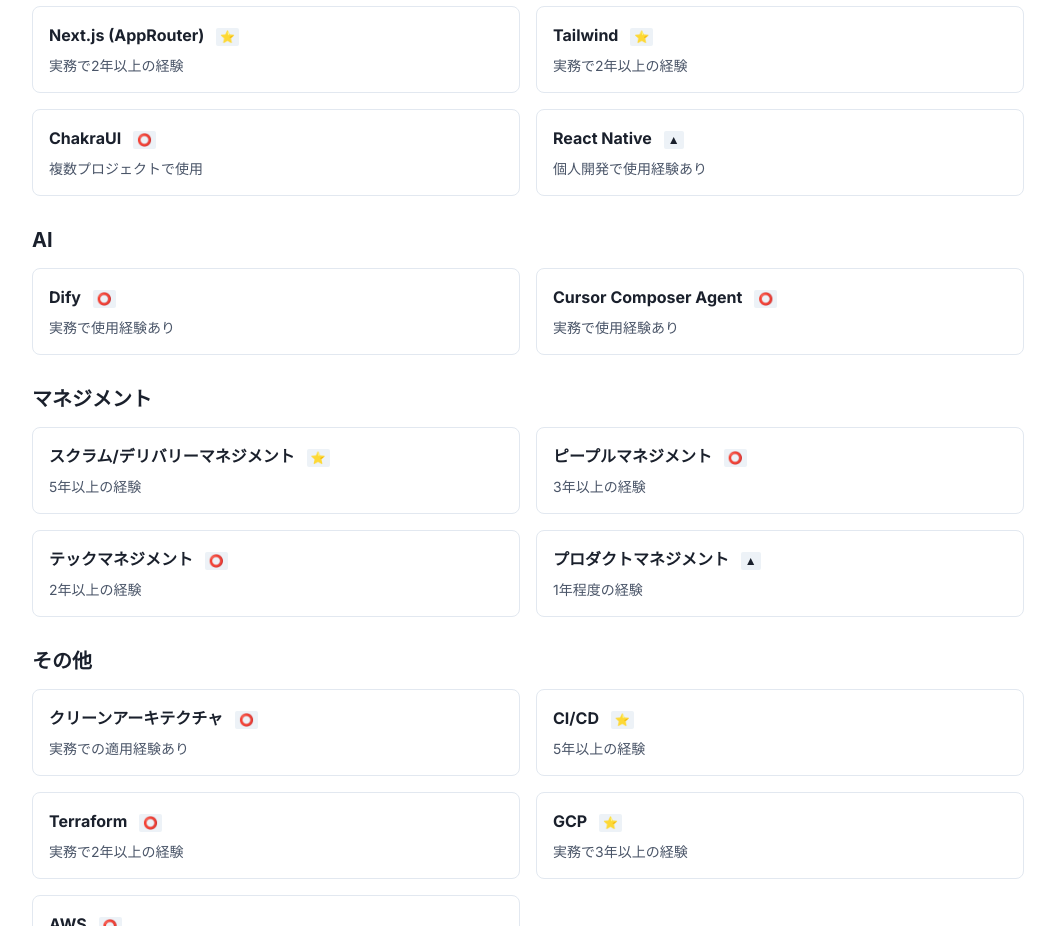
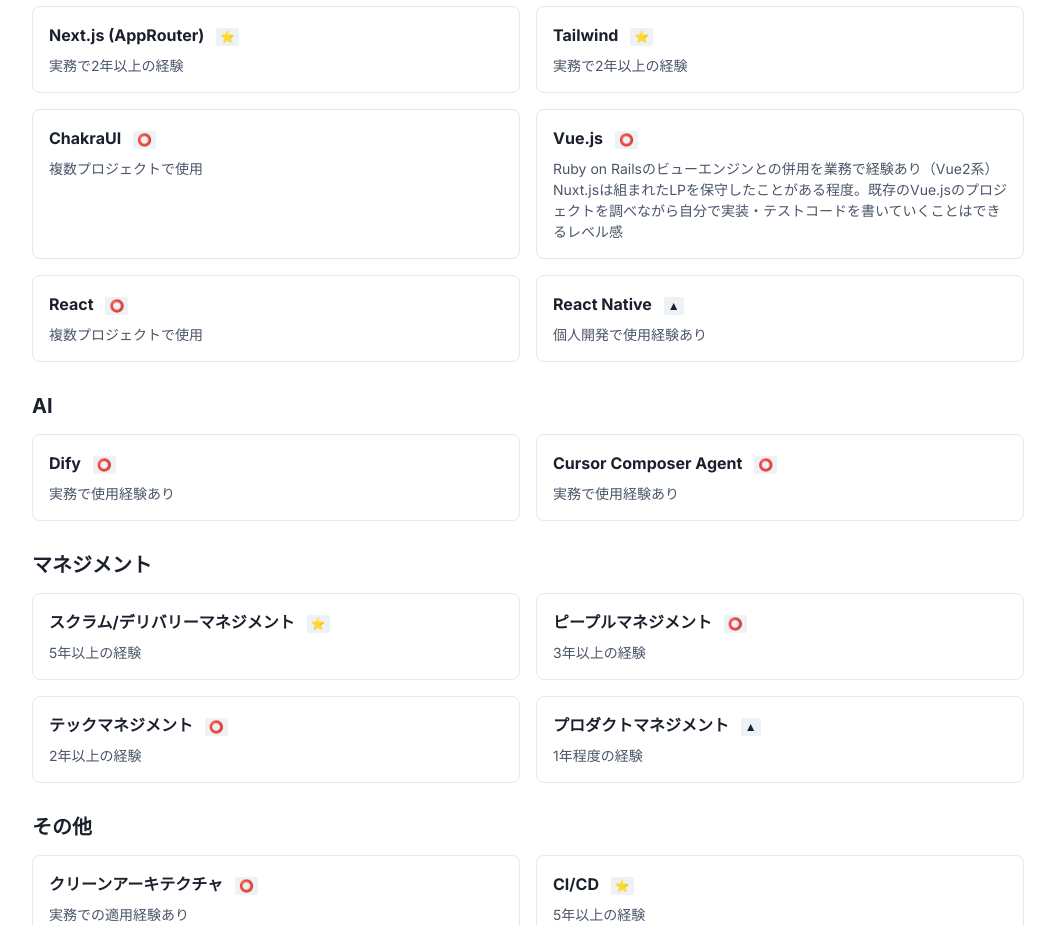
Before and after one commit to masarufuruya/portfolio, a Next.js app: page / in a window 1280 px wide. Shown: the part 1400-2326 px from the top of the page, without its empty margins (112-1167 px from the left). Built offline with nearby package versions, Linux system fonts and the light colour scheme; what @chakra-ui/next-js would draw is missing.

Commit message:
Vue.jsを追加

```diff
--- a/src/app/page.tsx
+++ b/src/app/page.tsx
@@ -28,6 +28,13 @@
     },
     { name: "Tailwind", level: "⭐️", comment: "実務で2年以上の経験" },
     { name: "ChakraUI", level: "⭕️", comment: "複数プロジェクトで使用" },
+    {
+      name: "Vue.js",
+      level: "⭕️",
+      comment:
+        "Ruby on Railsのビューエンジンとの併用を業務で経験あり（Vue2系）Nuxt.jsは組まれたLPを保守したことがある程度。既存のVue.jsのプロジェクトを調べながら自分で実装・テストコードを書いていくことはできるレベル感",
+    },
+    { name: "React", level: "⭕️", comment: "複数プロジェクトで使用" },
     { name: "React Native", level: "▲", comment: "個人開発で使用経験あり" },
   ],
   AI: [
```
